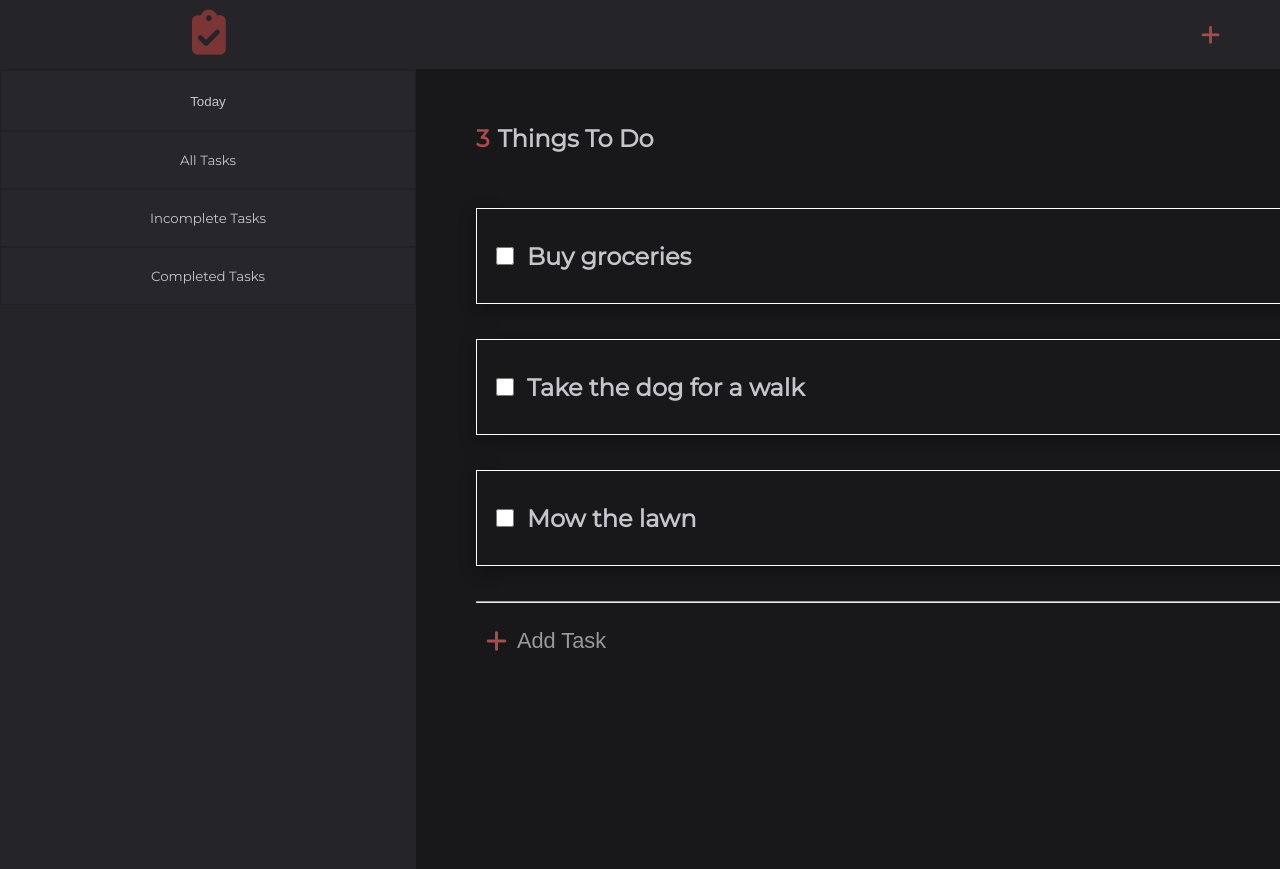
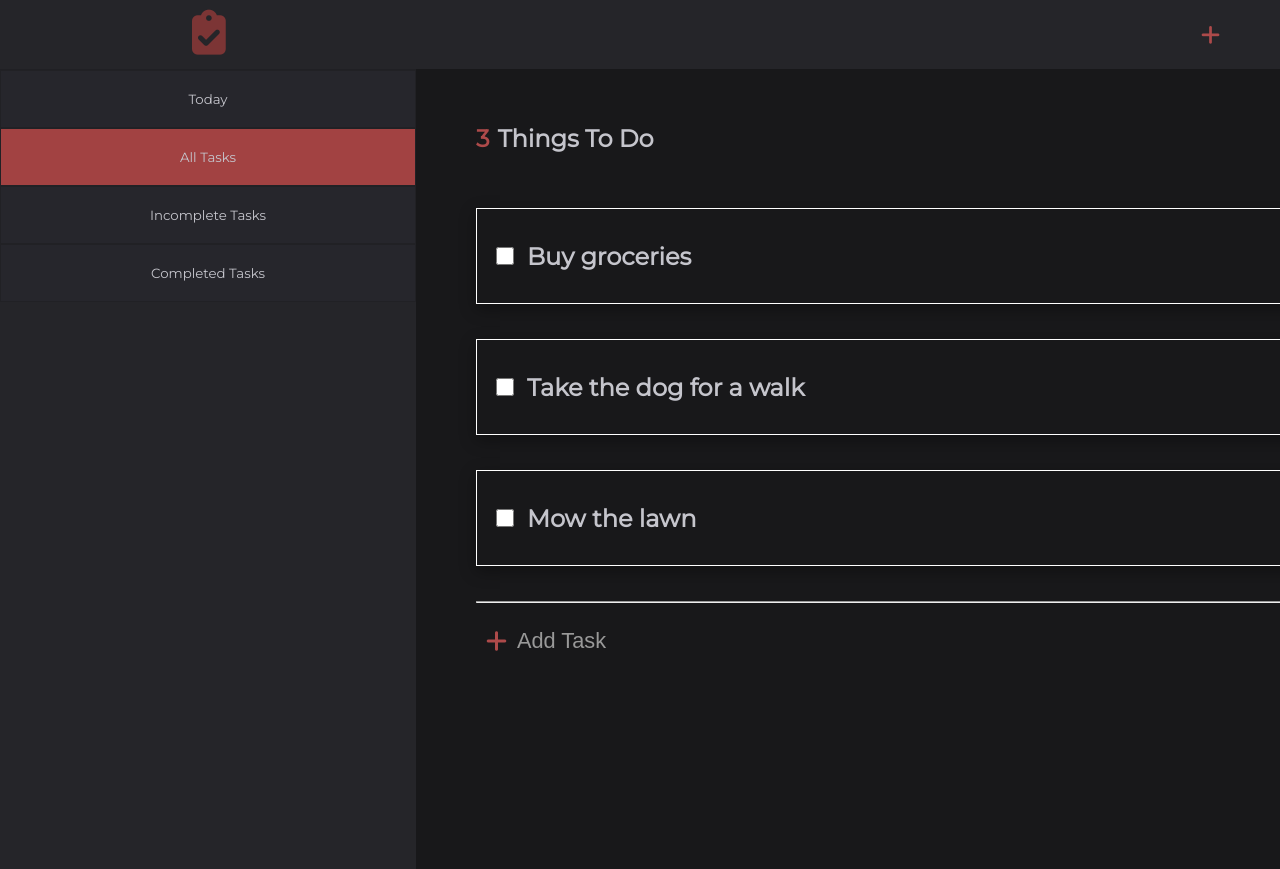
Before and after one commit to Jwilkins48/toDoList, a React (Create React App) app: page / in a window 1280 px wide. Shown: the top 869 px of the page. Built offline with nearby package versions, Linux system fonts and the light colour scheme; a web font is replaced by a local one.

Commit message:
added active tab

```diff
--- a/src/App.js
+++ b/src/App.js
@@ -21,23 +21,6 @@ function App() {
   useEffect(() => {
     localStorage.setItem('defaultTasks', JSON.stringify(defaultTasks))
   });
-
-  //Display All Tasks
-  const displayAll = () => {
-    setDefaultTasks(filteredList)
-  }
-  //Display Completed Tasks
-  const displayCompleted = () => {
-    setDefaultTasks(filteredList.filter((item) => item.checked === true));
-  }
-  //Display Incomplete Tasks
-  const displayIncomplete = () => {
-    setDefaultTasks(filteredList.filter((item) => item.checked === false));
-  }
-  //Display Todays Tasks
-  const displayToday = () => {
-    setDefaultTasks(filteredList.filter((item) => item.date === CurrentDate));
-  }
 
   //Edit-Add-Delete Task Buttons
   const editTask = (id, newToDo) => {
@@ -68,7 +51,7 @@ function App() {
       <Header open={open} setOpen={setOpen} defaultTasks={defaultTasks} addTask={addTask}/>
       <div className='mainContentContainer'>
         <div className='homeLeftSide'>
-          <SideBar displayIncomplete={displayIncomplete} displayToday={displayToday} displayAll={displayAll}  displayCompleted={displayCompleted} defaultTasks={defaultTasks} />
+          <SideBar filteredList={filteredList} setDefaultTasks={setDefaultTasks} />
         </div>
 
         <div className='homeRightSide'>
--- a/src/components/SideBar.jsx
+++ b/src/components/SideBar.jsx
@@ -1,16 +1,41 @@
 import { useState } from "react"
 
-function SideBar({displayIncomplete, displayAll, displayCompleted, displayToday}) {
-  const [active, setActive] = useState(false);
+function SideBar({filteredList, setDefaultTasks}) {
+  const types = ['Today', 'All Tasks', 'Incomplete Tasks', 'Completed Tasks' ]
+  const [active, setActive] = useState(types[1]);
+
+  //Format Date
+  const current = new Date();
+  const CurrentDate = `${current.getDate()}/${current.getMonth()+1}/${current.getFullYear()}`;
+
+  const displayAll = () => {
+      setDefaultTasks(filteredList)
+      setActive(types[1]);
+    }
+    //Display Completed Tasks
+    const displayCompleted = () => {
+      setDefaultTasks(filteredList.filter((item) => item.checked === true));
+      setActive(types[3]);
+    }
+    //Display Incomplete Tasks
+    const displayIncomplete = () => {
+      setDefaultTasks(filteredList.filter((item) => item.checked === false));
+      setActive(types[2]);
+      }
+    //Display Todays Tasks
+    const displayToday = () => {
+      setDefaultTasks(filteredList.filter((item) => item.date === CurrentDate));
+      setActive(types[0]);
+    }
 
   return (
     <div className='sideBarContainer'>
       <div className='tabContainer'>
         {/* Filter through tabs */}
-        <div onClick={() => setActive(!active)} style={{backgroundColor : active ? 'red' : ''}} className="sideBarTab"><button className="tabBtn" onClick={displayToday}>Today</button></div>
-        <button className='sideBarTab' onClick={displayAll} >All Tasks</button>
-        <button className='sideBarTab' onClick={displayIncomplete}>Incomplete Tasks</button>
-        <button className='sideBarTab' onClick={displayCompleted}>Completed Tasks</button>
+        <button style={{backgroundColor: active === types[0] ? '#a24242' : ''}} className="sideBarTab" onClick={displayToday}>{types[0]}</button>
+        <button style={{backgroundColor: active === types[1] ? '#a24242' : ''}} className='sideBarTab' onClick={displayAll} >{types[1]}</button>
+        <button style={{backgroundColor: active === types[2] ? '#a24242' : ''}} className='sideBarTab' onClick={displayIncomplete}>{types[2]}</button>
+        <button style={{backgroundColor: active === types[3] ? '#a24242' : ''}}className='sideBarTab' onClick={displayCompleted}>{types[3]}</button>
       </div>
     </div>
   )
```
